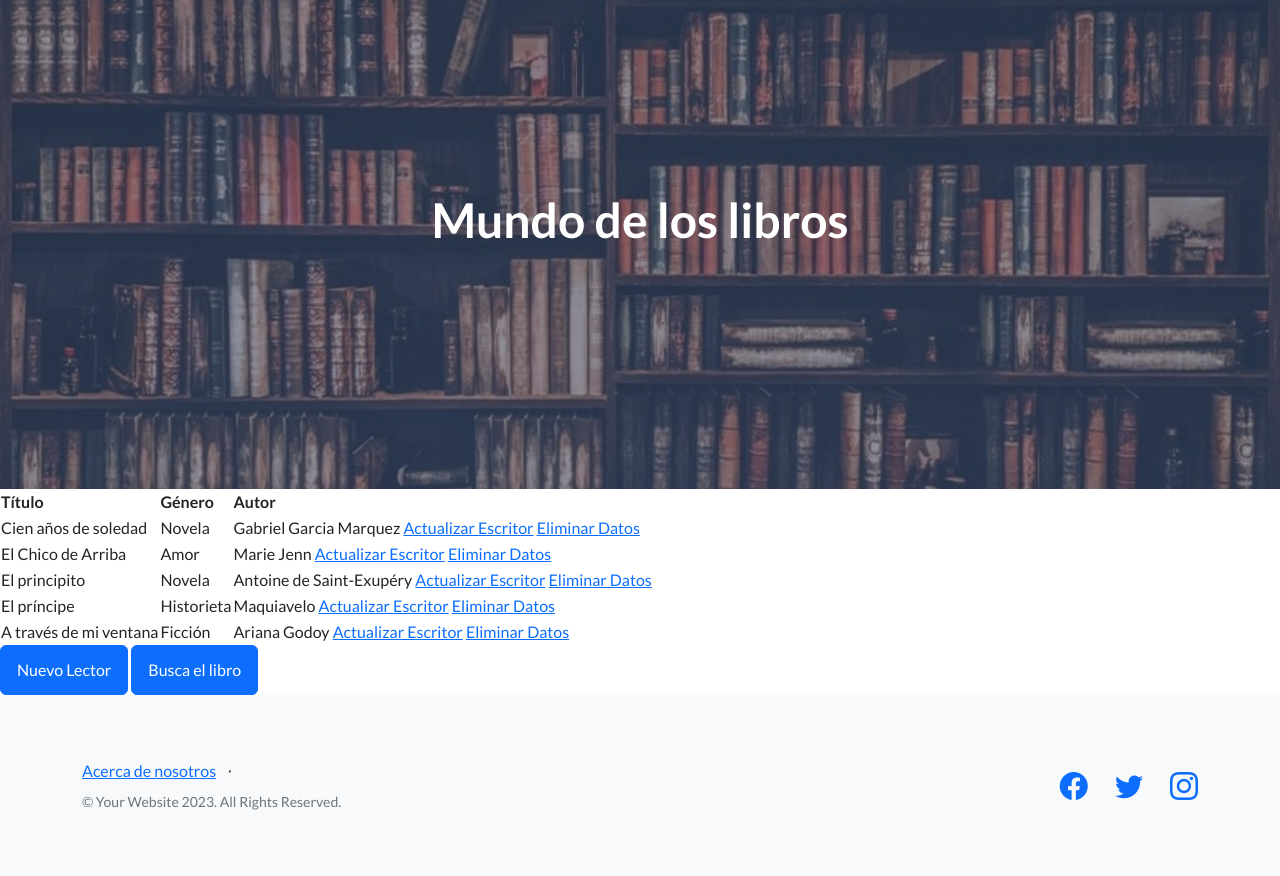
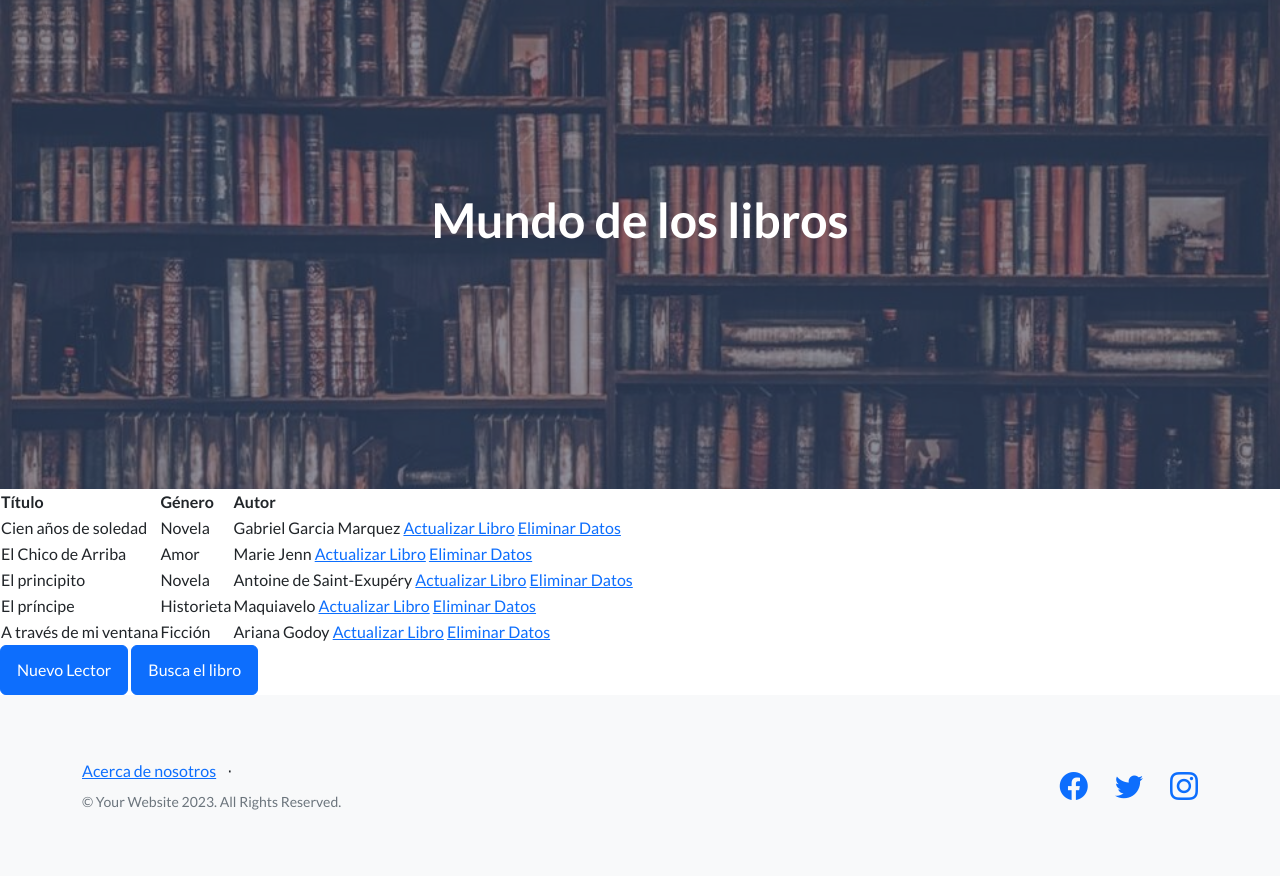
Before and after one commit to Luulu4k/Final-proyecto-Gra-a-y-Zapata, a Django app: page /AppLectores/ver_libro in a window 1280 px wide. Shown: the part 67-943 px from the top of the page. Run offline with Django 5.2, Linux system fonts and the light colour scheme; a user stored in the database is signed in; data comes from the database, SQL or seed files in the repository; both versions use the stored data as it was after the commit; some libraries are stand-ins or nearby versions.

Commit message:
editar botones

```diff
--- a/Proyecto Final Graña Zapata/AppLectores/Proyecto/AppLectores/templates/lector/ver_lector.html
+++ b/Proyecto Final Graña Zapata/AppLectores/Proyecto/AppLectores/templates/lector/ver_lector.html
@@ -19,7 +19,7 @@
          <td>{{ valor.nombre }}</td>
          <td>{{ valor.genero}}
          {% if user.is_authenticated %}
-         <a href="{% url 'Editar Lector' valor.id %}">Actualizar Escritor</a>
+         <a href="{% url 'Editar Lector' valor.id %}">Actualizar Lector</a>
          <a href="{% url 'Eliminar Lector' valor.id %}">Eliminar Datos</a>
          {% endif %}
          </td>
--- a/Proyecto Final Graña Zapata/AppLectores/Proyecto/AppLectores/templates/libro/ver_libro.html
+++ b/Proyecto Final Graña Zapata/AppLectores/Proyecto/AppLectores/templates/libro/ver_libro.html
@@ -22,7 +22,7 @@
          <td>{{ valor.autor}}
 
          {% if user.is_authenticated %}
-         <a href="{% url 'Editar Libro' valor.id %}">Actualizar Escritor</a>
+         <a href="{% url 'Editar Libro' valor.id %}">Actualizar Libro</a>
          <a href="{% url 'Eliminar Libro' valor.id %}">Eliminar Datos</a>
          {% endif %}
          </td>
```
Also changed, not shown: Proyecto Final Graña Zapata/AppLectores/Proyecto/db.sqlite3, Proyecto Final Graña Zapata/AppLectores/Proyecto/media/avatares/jas_U5KVZ6q.jpg (added).
